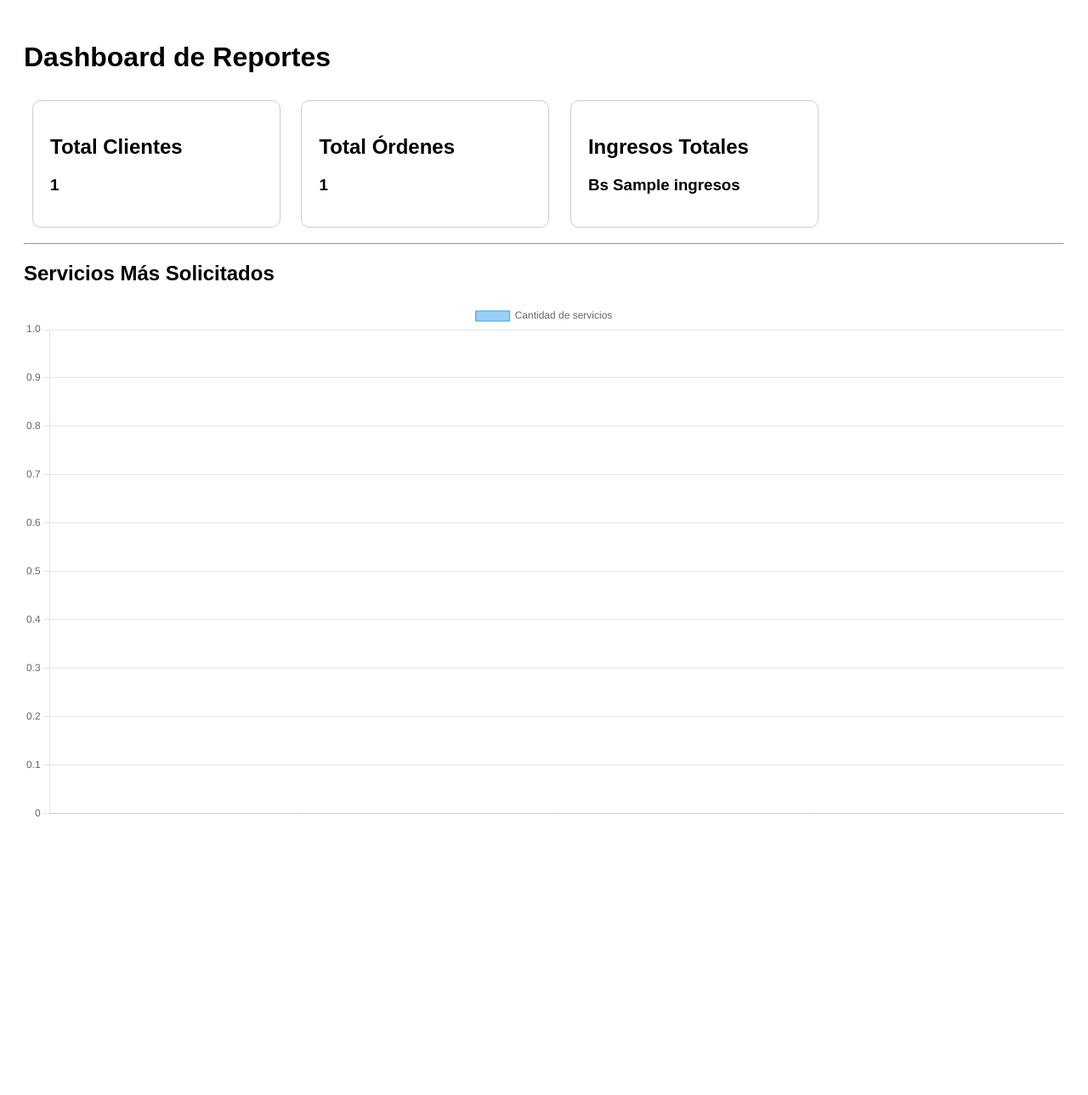
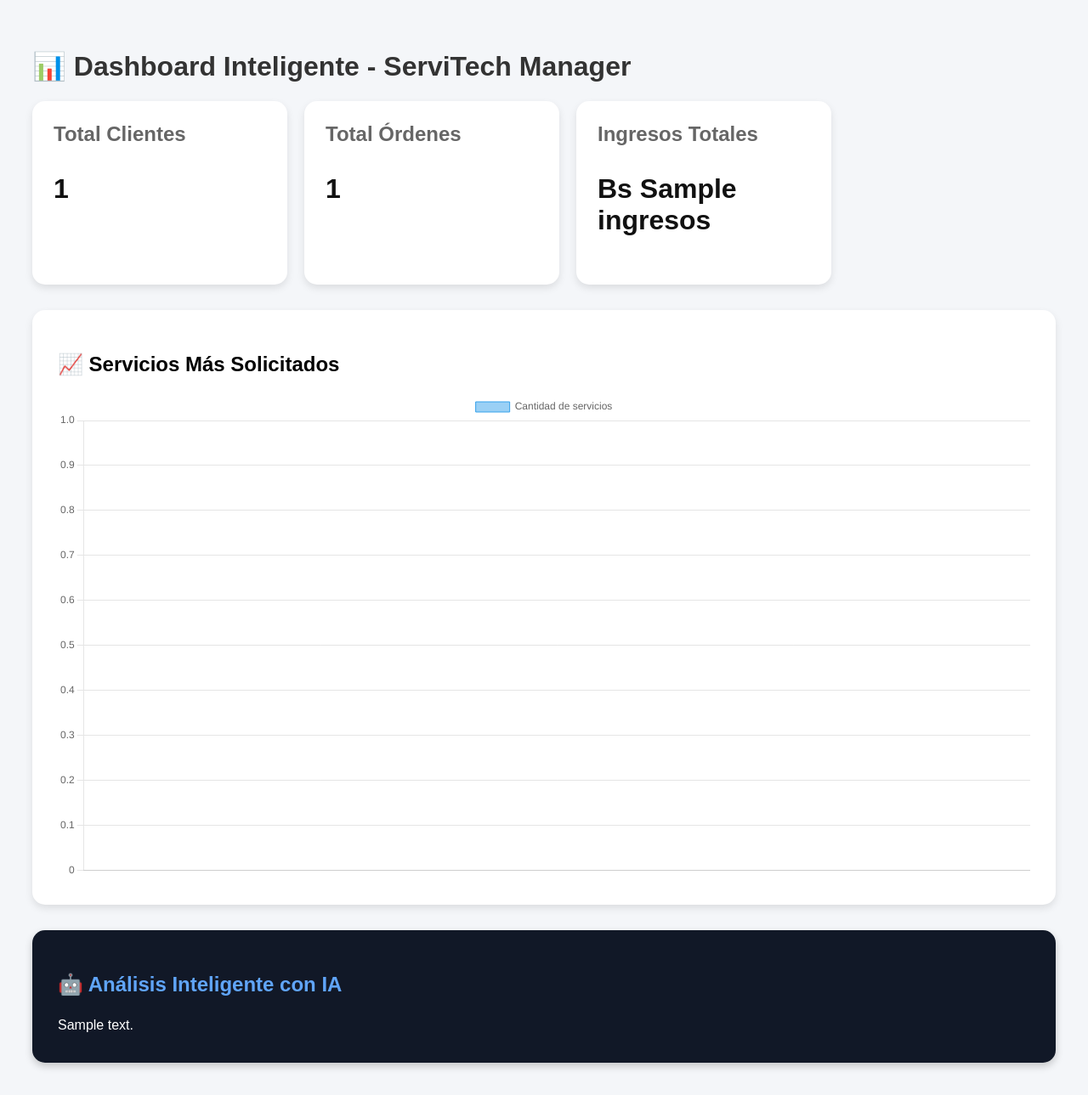
Before and after one commit to maritzalurici12-droid/ExamenFinal-Maritz, a Python web app: template app/templates/dashboard/dashboard.html in a window 1280 px wide. Shown: the whole page at 85% size. Before the commit the page ends 962 px from the top, so only its background shows below. Run offline with Jinja, Linux system fonts and the light colour scheme; the template is opened without the code that fills it: most values are stand-ins (such as "Sample title", 1, 10 or a date in 2020).

Commit message:
Reporte inteligente con analisis IA en proceso

```diff
--- a/app/templates/dashboard/dashboard.html
+++ b/app/templates/dashboard/dashboard.html
@@ -1,29 +1,87 @@
 <!DOCTYPE html>
 <html>
 <head>
-    <title>Dashboard</title>
+    <title>Dashboard Inteligente</title>
 
     <script src="https://cdn.jsdelivr.net/npm/chart.js"></script>
 
     <style>
+
         body{
             font-family: Arial;
-            padding: 20px;
+            background:#f4f6f9;
+            padding:30px;
+        }
+
+        h1{
+            color:#333;
+        }
+
+        .container{
+            display:flex;
+            flex-wrap:wrap;
+            gap:20px;
+            margin-bottom:30px;
         }
 
         .card{
-            border:1px solid #ccc;
-            padding:20px;
-            margin:10px;
-            border-radius:10px;
+            background:white;
+            padding:25px;
+            border-radius:15px;
             width:250px;
-            display:inline-block;
+            box-shadow:0px 4px 10px rgba(0,0,0,0.1);
+            transition:0.3s;
         }
+
+        .card:hover{
+            transform:translateY(-5px);
+        }
+
+        .card h2{
+            margin:0;
+            color:#666;
+        }
+
+        .card h3{
+            font-size:32px;
+            color:#111;
+        }
+
+        .grafica-container{
+            background:white;
+            padding:30px;
+            border-radius:15px;
+            box-shadow:0px 4px 10px rgba(0,0,0,0.1);
+            margin-bottom:30px;
+        }
+
+        .ia-container{
+            background:#111827;
+            color:white;
+            padding:30px;
+            border-radius:15px;
+            box-shadow:0px 4px 10px rgba(0,0,0,0.2);
+        }
+
+        .ia-container h2{
+            color:#60a5fa;
+        }
+
+        .ia-texto{
+            margin-top:15px;
+            line-height:1.8;
+            font-size:16px;
+        }
+
     </style>
+
 </head>
+
 <body>
 
-    <h1>Dashboard de Reportes</h1>
+    <h1>📊 Dashboard Inteligente - ServiTech Manager</h1>
+
+    <div class="container">
 
         <div class="card">
             <h2>Total Clientes</h2>
@@ -40,13 +98,28 @@
             <h3>Bs {{ ingresos }}</h3>
         </div>
 
-    <hr>
+    </div>
 
-    <h2>Servicios Más Solicitados</h2>
+    <div class="grafica-container">
+
+        <h2>📈 Servicios Más Solicitados</h2>
 
         <canvas id="grafica"></canvas>
 
+    </div>
+
+    <div class="ia-container">
+
+        <h2>🤖 Análisis Inteligente con IA</h2>
+
+        <div class="ia-texto">
+            {{ analisis_ia }}
+        </div>
+
+    </div>
+
     <script>
+
         const ctx = document.getElementById('grafica');
 
         new Chart(ctx, {
@@ -56,7 +129,7 @@
                 datasets: [{
                     label: 'Cantidad de servicios',
                     data: {{ valores | tojson }},
-                    borderWidth: 1
+                    borderWidth:  1
                 }]
             },
             options: {
@@ -68,6 +141,7 @@
                 }
             }
         });
+
     </script>
 
 </body>
```
Also changed, not shown: app/ia_service.py (+6 -1 lines), app/views.py (+14 -1 lines). Lines whose indentation alone changed are shown as unchanged.
